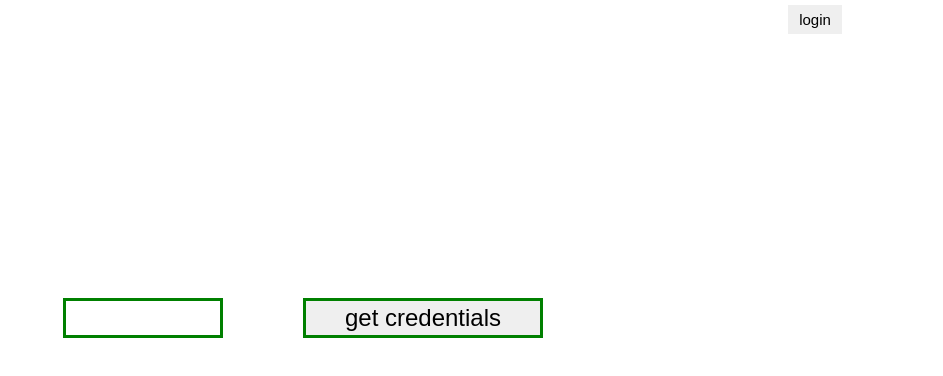
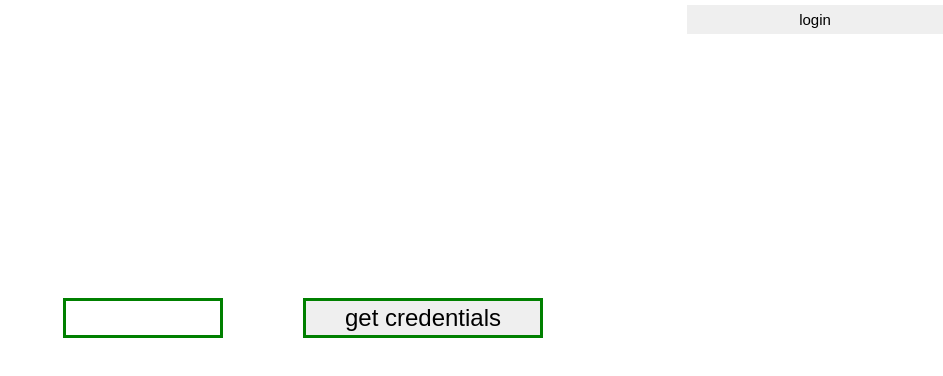
Before and after one commit to dotkalm/timer-and-name-randomizer, a Next.js app: page / in a window 1280 px wide. Shown: the top 376 px of the page, without its empty margins (337-1280 px from the left). Built offline with nearby package versions, Linux system fonts and the light colour scheme.

Commit message:
style stretch

```diff
--- a/components/Header.js
+++ b/components/Header.js
@@ -16,11 +16,11 @@ export default function Header({
 		run: () => setPaused(!paused),
 		reset: () => setReset(true),
 		'pick name': () => console.log('pickname'),
-		start: () => setStopped(false),
-		stop: () => setStopped(true),
+		'open timer': () => setStopped(false),
+		'close timer': () => setStopped(true),
 	}
 	const options = [
-		stopped ? 'start' : 'stop',
+		stopped ? 'open timer' : 'close timer',
 		paused ? 'run' : 'pause',
 		'reset',
 		'pick name',
--- a/styles/globals.css
+++ b/styles/globals.css
@@ -61,14 +61,14 @@ header{
 	grid-template-columns: repeat(5,18%);
 	gap: .2vmin;
 	justify-content: end;
-	justify-items: center;
+	justify-items: stretch;
 	margin-top: 5px;
 	transition: all 1s ease-in-out;
 }
 .stopped{
 	grid-template-columns: repeat(3,20%);
 	justify-content: end;
-	justify-items: center;
+	justify-items: stretch;
 	transition: all 1s ease-in-out;
 }
 .header-nav{
@@ -84,7 +84,7 @@ header{
 }
 .header-nav:hover{
 	transition: all .31s ease-in-out;
-	border-bottom: 5px solid green;
+	outline: 1px solid green;
 }
 .log-in-form{
 	width: 100%;
```
